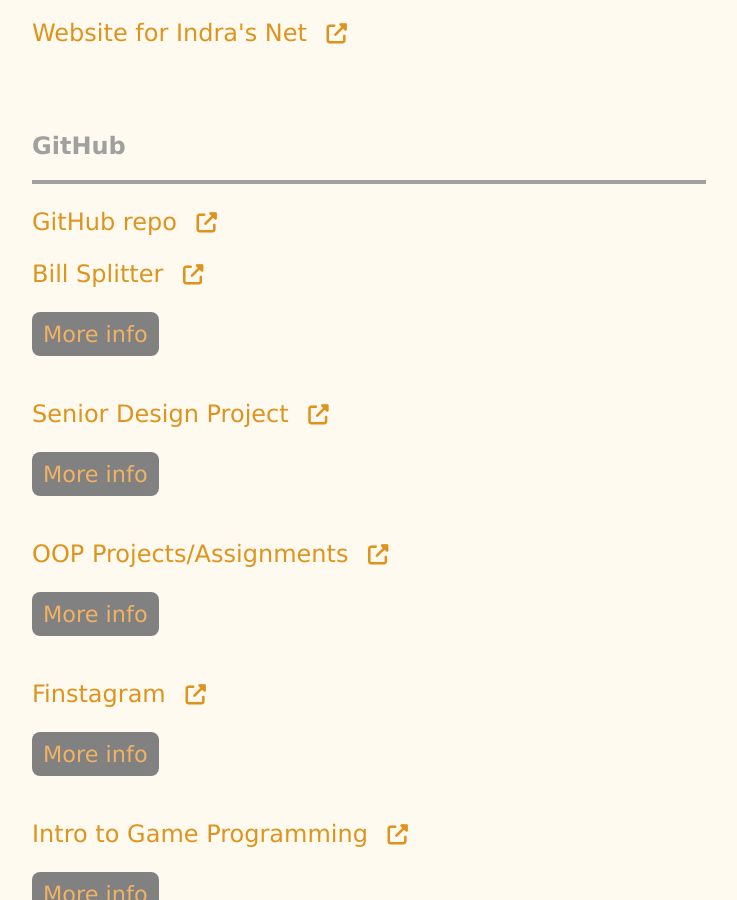
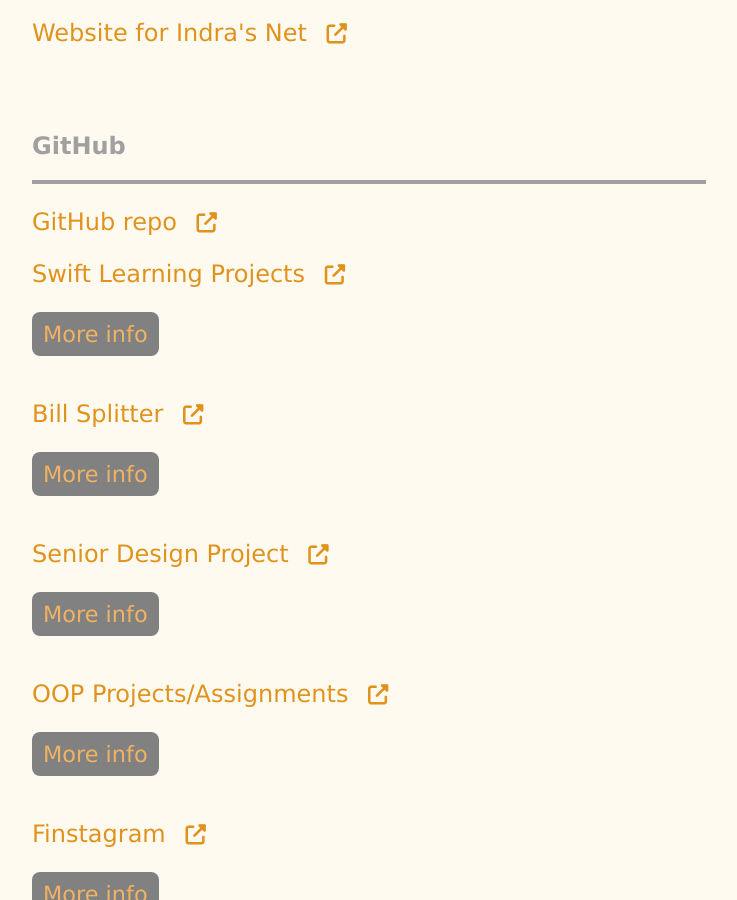
Before and after one commit to simon0h/simon0h.github.io, a Jekyll site: the page built from projects/index.html, in a window 1280 px wide and 900 px high, scrolled down 659 px. Shown: the whole window, without its empty margins (292-1029 px from the left). Built offline with Jekyll 4.4.1, drawn with Linux system fonts in a browser that asks for light colours; nearby versions of some CDN libraries.

Commit message:
Added Swift to projects tab

```diff
--- a/projects/index.html
+++ b/projects/index.html
@@ -9,6 +9,7 @@
 <h1> Projects </h1>
 
 <body>
+	<div>
 		<h2 class="first_h2"> Indra's Net Agent-Based Modeling </h2>
 		<h3> Summer 2019 </h3>
 		<hr>
@@ -25,13 +26,30 @@
 		<p title="gcallah.github.io/indras_net/index.html"><a href="https://gcallah.github.io/indras_net/index.html" target="_blank" rel="noopener noreferrer">
 			<p class="links"> Website for Indra's Net &ensp;<i class="fa fa-external-link-alt" style="font-size:85%;"></i>
 		</a></p>
+	</div>
 
+	<div>
 		<h2> GitHub </h2>
 		<hr>
+		<div>
 			<p title="github.com/simon0h"><a href="https://github.com/simon0h" target="_blank" rel="noopener noreferrer">
 				<p class="links"> GitHub repo &ensp;<i class="fa fa-external-link-alt" style="font-size:85%;"></i></p>
 			</a></p>
+		</div>
 
+		<div>
+			<p title="https://github.com/simon0h?tab=repositories&q=&type=&language=swift&sort="><a href="https://github.com/simon0h?tab=repositories&q=&type=&language=swift&sort=" target="_blank" rel="noopener noreferrer">
+				<p class="links"> Swift Learning Projects &ensp;<i class="fa fa-external-link-alt" style="font-size:85%;"></i></p>
+			</a></p>
+			<button type="button" class="collapsible">More info</button>
+			<div class="content">
+				<p> <i class="fas fa-file-code" style="font-size:90%;"></i> : Swift</p>
+				<p> <i class="fas fa-calendar-alt" style="font-size:90%;"></i> : February 2023 - Now </p>
+				<p> <i class="fas fa-chalkboard-teacher" style="font-size:90%;"></i> : Swift projects that I've created while learning the language through an online course </p>
+			</div>
+		</div>
+
+		<div>
 			<p title="github.com/simon0h/Bill-Splitter"><a href="https://github.com/simon0h/Bill-Splitter" target="_blank" rel="noopener noreferrer">
 				<p class="links"> Bill Splitter &ensp;<i class="fa fa-external-link-alt" style="font-size:85%;"></i></p>
 			</a></p>
@@ -40,7 +58,9 @@
 				<p> <i class="fas fa-file-code" style="font-size:90%;"></i> : ReactJS | HTML | CSS | AWS</p>
 				<p> <i class="fas fa-calendar-alt" style="font-size:90%;"></i> : September 2022 - Now </p>
 			</div>
+		</div>
 
+		<div>
 			<p title="github.com/simon0h/New-Social-Media"><a href="https://github.com/simon0h/New-Social-Media" target="_blank" rel="noopener noreferrer">
 				<p class="links"> Senior Design Project &ensp;<i class="fa fa-external-link-alt" style="font-size:85%;"></i></p>
 			</a></p>
@@ -50,7 +70,9 @@
 				<p> <i class="fas fa-calendar-alt" style="font-size:90%;"></i> : Spring Semester, 2021 </p>
 				<p> <i class="fas fa-chalkboard-teacher" style="font-size:90%;"></i> : Senior Design Project </p>
 			</div>
+		</div>
 
+		<div>
 			<p title="github.com/simon0h/OOP"><a href="https://github.com/simon0h/OOP" target="_blank" rel="noopener noreferrer">
 				<p class="links"> OOP Projects/Assignments &ensp;<i class="fa fa-external-link-alt" style="font-size:85%;"></i></p>
 			</a></p>
@@ -60,7 +82,9 @@
 				<p> <i class="fas fa-calendar-alt" style="font-size:90%;"></i> : Spring Semester, 2019 </p>
 				<p> <i class="fas fa-chalkboard-teacher" style="font-size:90%;"></i> : Object Oriented Programming </p>
 			</div>
+		</div>
 
+		<div>
 			<p title="github.com/simon0h/Finstagram"><a href="https://github.com/simon0h/Finstagram" target="_blank" rel="noopener noreferrer">
 				<p class="links"> Finstagram &ensp;<i class="fa fa-external-link-alt" style="font-size:85%;"></i></p>
 			</a></p>
@@ -70,7 +94,9 @@
 				<p> <i class="fas fa-calendar-alt" style="font-size:90%;"></i> : Spring Semester, 2020 </p>
 				<p> <i class="fas fa-chalkboard-teacher" style="font-size:90%;"></i> : Intro to Database </p>
 			</div>
+		</div>
 
+		<div>
 			<p title="github.com/simon0h/Intro-to-Game-Programming"><a href="https://github.com/simon0h/Intro-to-Game-Programming" target="_blank" rel="noopener noreferrer">
 				<p class="links"> Intro to Game Programming &ensp;<i class="fa fa-external-link-alt" style="font-size:85%;"></i></p>
 			</a></p>
@@ -80,7 +106,9 @@
 				<p> <i class="fas fa-calendar-alt" style="font-size:90%;"></i> : Summer Semester, 2020 </p>
 				<p> <i class="fas fa-chalkboard-teacher" style="font-size:90%;"></i> : Intro to Game Programming </p>
 			</div>
+		</div>
 
+		<div>
 			<p title="github.com/simon0h/simon0h.github.io"><a href="https://github.com/simon0h/simon0h.github.io" target="_blank" rel="noopener noreferrer">
 				<p class="links"> My Website &ensp;<i class="fa fa-external-link-alt" style="font-size:85%;"></i>
 			</a></p>
@@ -89,6 +117,8 @@
 				<p> <i class="fas fa-file-code" style="font-size:90%;"></i> : JavaScript | HTML | CSS </p>
 				<p> <i class="fas fa-calendar-alt" style="font-size:90%;"></i> : January 2019 - Now </p>
 			</div>
+		</div>
+
 		<script>
 	      var coll = document.getElementsByClassName("collapsible");
 	      var i;
@@ -106,4 +136,5 @@
 	      }
 
 	    </script>
+	</div>
 </body>
```
Also changed, not shown: 1 other file. Lines whose indentation alone changed are shown as unchanged.
